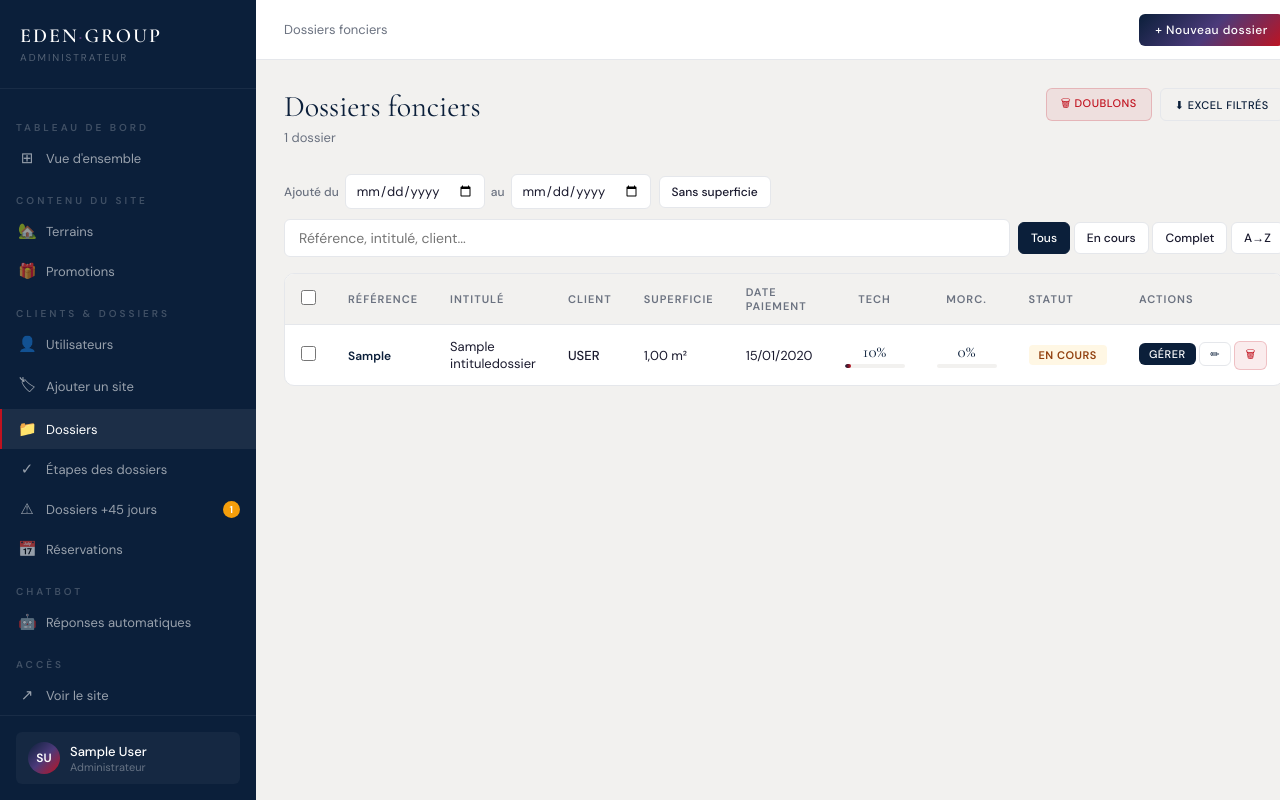
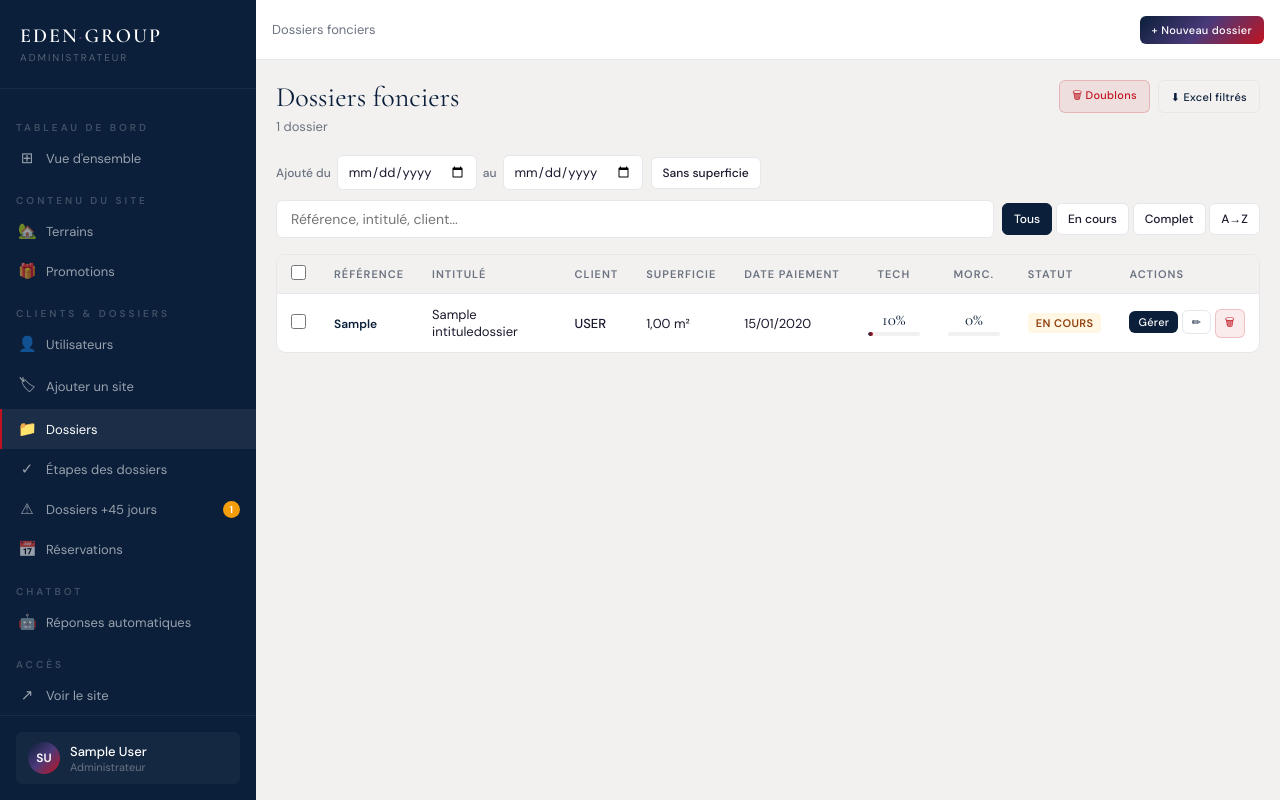
Before and after one commit to edenapplication/EDEN_DOSSIER, a Django app: page /admin-panel/dossiers/ in a window 1280 px wide. Run offline with Django 5.2, Linux system fonts and the light colour scheme; a user stored in the database is signed in; tables that the repository leaves empty hold one stand-in row (values such as "Sample post").

Commit message:
Mise à jour du projet

```diff
--- a/templates/adminpanel/base.html
+++ b/templates/adminpanel/base.html
@@ -18,8 +18,13 @@ html,body{height:100%;overflow-x:hidden}
 body{display:flex;background:var(--gray);font-family:'DM Sans',sans-serif;font-size:14px;color:var(--text)}
 a{text-decoration:none;color:inherit;transition:all .2s}
 button{cursor:pointer;font-family:inherit}
-.sidebar{width:var(--sidebar);background:var(--navy);height:100vh;position:fixed;left:0;top:0;display:flex;flex-direction:column;z-index:100;transition:transform .3s}
-@media(max-width:900px){.sidebar{transform:translateX(-100%)}.sidebar.open{transform:translateX(0)}}
+
+/* SIDEBAR */
+.sidebar{width:var(--sidebar);background:var(--navy);height:100vh;position:fixed;left:0;top:0;display:flex;flex-direction:column;z-index:200;transition:transform .3s}
+@media(max-width:900px){
+  .sidebar{transform:translateX(-100%)}
+  .sidebar.open{transform:translateX(0)}
+}
 .sidebar-logo{padding:24px 20px;border-bottom:1px solid rgba(255,255,255,.06)}
 .sidebar-logo-text{font-family:'Cormorant Garamond',serif;font-size:20px;font-weight:600;letter-spacing:2px;color:#fff}
 .sidebar-logo-badge{font-size:10px;letter-spacing:2px;text-transform:uppercase;color:rgba(255,255,255,.3);margin-top:3px}
@@ -36,47 +41,64 @@ button{cursor:pointer;font-family:inherit}
 .sidebar-avatar{width:32px;height:32px;border-radius:50%;background:var(--gradient);display:flex;align-items:center;justify-content:center;font-size:12px;font-weight:600;color:#fff;flex-shrink:0}
 .sidebar-user-name{font-size:13px;font-weight:500;color:#fff}
 .sidebar-user-role{font-size:11px;color:rgba(255,255,255,.35)}
-.main{margin-left:var(--sidebar);flex:1;display:flex;flex-direction:column;min-height:100vh}
+
+/* MAIN */
+.main{margin-left:var(--sidebar);flex:1;display:flex;flex-direction:column;min-height:100vh;min-width:0;max-width:100%}
 @media(max-width:900px){.main{margin-left:0}}
-.topbar{background:#fff;border-bottom:1px solid var(--border);padding:0 28px;height:60px;display:flex;align-items:center;justify-content:space-between;position:sticky;top:0;z-index:50;gap:16px}
-.topbar-toggle{display:none;background:none;border:none;font-size:20px;color:var(--navy)}
+
+/* TOPBAR */
+.topbar{background:#fff;border-bottom:1px solid var(--border);padding:0 16px;height:60px;display:flex;align-items:center;justify-content:space-between;position:sticky;top:0;z-index:50;gap:8px;overflow:hidden}
+.topbar-toggle{display:none;background:none;border:none;font-size:20px;color:var(--navy);flex-shrink:0}
 @media(max-width:900px){.topbar-toggle{display:block}}
-.topbar-breadcrumb{font-size:13px;color:var(--muted)}
+.topbar-breadcrumb{font-size:13px;color:var(--muted);flex-shrink:0}
 .topbar-breadcrumb a{color:var(--muted)}
 .topbar-breadcrumb a:hover{color:var(--navy)}
-.topbar-actions{display:flex;gap:8px}
-.topbar-btn{display:inline-flex;align-items:center;gap:6px;padding:8px 16px;border-radius:var(--radius-sm);font-size:12px;font-weight:500;border:none;transition:all .2s;letter-spacing:.5px}
+.topbar-actions{display:flex;gap:6px;flex-wrap:wrap;justify-content:flex-end;flex:1;min-width:0}
+.topbar-btn{display:inline-flex;align-items:center;gap:6px;padding:7px 12px;border-radius:var(--radius-sm);font-size:11px;font-weight:500;border:none;transition:all .2s;letter-spacing:.3px;white-space:nowrap}
 .topbar-btn-primary{background:var(--gradient);color:#fff}
 .topbar-btn-primary:hover{opacity:.9}
-.content{padding:28px;flex:1}
-@media(max-width:600px){.content{padding:16px}}
-.page-title{font-family:'Cormorant Garamond',serif;font-size:30px;font-weight:400;color:var(--navy);margin-bottom:4px}
+
+/* CONTENT */
+.content{padding:20px;flex:1;min-width:0;overflow-x:hidden}
+@media(max-width:600px){.content{padding:12px}}
+
+/* TYPOGRAPHY */
+.page-title{font-family:'Cormorant Garamond',serif;font-size:28px;font-weight:400;color:var(--navy);margin-bottom:4px}
+@media(max-width:600px){.page-title{font-size:22px}}
 .page-sub{font-size:13px;color:var(--muted)}
-.page-header{margin-bottom:28px;display:flex;align-items:flex-start;justify-content:space-between;flex-wrap:wrap;gap:16px}
+.page-header{margin-bottom:20px;display:flex;align-items:flex-start;justify-content:space-between;flex-wrap:wrap;gap:12px}
+
+/* STAT CARDS */
 .stat-cards{display:grid;grid-template-columns:repeat(4,1fr);gap:16px;margin-bottom:28px}
 @media(max-width:1100px){.stat-cards{grid-template-columns:repeat(2,1fr)}}
-@media(max-width:520px){.stat-cards{grid-template-columns:1fr}}
-.stat-card{background:#fff;border:1px solid var(--border);border-radius:var(--radius);padding:20px;display:flex;align-items:center;gap:14px;transition:all .3s}
+@media(max-width:520px){.stat-cards{grid-template-columns:1fr 1fr}}
+.stat-card{background:#fff;border:1px solid var(--border);border-radius:var(--radius);padding:16px;display:flex;align-items:center;gap:12px;transition:all .3s}
 .stat-card:hover{box-shadow:var(--shadow-md);transform:translateY(-2px)}
-.stat-icon{width:44px;height:44px;border-radius:var(--radius-sm);display:flex;align-items:center;justify-content:center;font-size:18px;flex-shrink:0}
+.stat-icon{width:40px;height:40px;border-radius:var(--radius-sm);display:flex;align-items:center;justify-content:center;font-size:16px;flex-shrink:0}
 .stat-icon-blue{background:rgba(11,31,58,.07)}
 .stat-icon-red{background:rgba(193,18,31,.07)}
 .stat-icon-green{background:rgba(16,185,129,.07)}
 .stat-icon-yellow{background:rgba(251,191,36,.1)}
 .stat-icon-orange{background:rgba(245,158,11,.1)}
-.stat-num{font-family:'Cormorant Garamond',serif;font-size:30px;font-weight:300;color:var(--navy);line-height:1}
+.stat-num{font-family:'Cormorant Garamond',serif;font-size:28px;font-weight:300;color:var(--navy);line-height:1}
 .stat-label{font-size:11px;color:var(--muted);margin-top:3px}
+
+/* CARD */
 .card{background:#fff;border:1px solid var(--border);border-radius:var(--radius);overflow:hidden}
-.card-header{padding:18px 24px;border-bottom:1px solid var(--border);display:flex;align-items:center;justify-content:space-between;flex-wrap:wrap;gap:12px}
+.card-header{padding:16px 20px;border-bottom:1px solid var(--border);display:flex;align-items:center;justify-content:space-between;flex-wrap:wrap;gap:12px}
 .card-title{font-size:14px;font-weight:600;color:var(--text)}
-.card-body{padding:20px}
+.card-body{padding:16px}
+
+/* TABLE — scroll horizontal sur mobile */
+.table-wrap{overflow-x:auto;-webkit-overflow-scrolling:touch;width:100%}
 .table{width:100%;border-collapse:collapse;font-size:13px}
-.table th{padding:11px 16px;text-align:left;font-size:11px;font-weight:600;letter-spacing:1px;text-transform:uppercase;color:var(--muted);border-bottom:1px solid var(--border);background:var(--gray)}
-.table td{padding:13px 16px;border-bottom:1px solid var(--border);vertical-align:middle}
+.table th{padding:10px 14px;text-align:left;font-size:11px;font-weight:600;letter-spacing:1px;text-transform:uppercase;color:var(--muted);border-bottom:1px solid var(--border);background:var(--gray);white-space:nowrap}
+.table td{padding:12px 14px;border-bottom:1px solid var(--border);vertical-align:middle}
 .table tr:last-child td{border-bottom:none}
 .table tbody tr:hover{background:var(--gray)}
-.table-wrap{overflow-x:auto}
-.badge{display:inline-flex;align-items:center;padding:3px 10px;border-radius:4px;font-size:11px;font-weight:600;letter-spacing:.5px;text-transform:uppercase;white-space:nowrap}
+
+/* BADGES */
+.badge{display:inline-flex;align-items:center;padding:3px 8px;border-radius:4px;font-size:11px;font-weight:600;letter-spacing:.4px;text-transform:uppercase;white-space:nowrap}
 .badge-green{background:rgba(16,185,129,.1);color:#065f46}
 .badge-red{background:rgba(193,18,31,.1);color:var(--red)}
 .badge-yellow{background:rgba(251,191,36,.12);color:#92400e}
@@ -84,7 +106,9 @@ button{cursor:pointer;font-family:inherit}
 .badge-blue{background:rgba(11,31,58,.08);color:var(--navy)}
 .badge-gray{background:var(--gray);color:var(--muted)}
 .badge-auto{background:rgba(139,92,246,.1);color:#6d28d9;font-size:10px;padding:2px 7px}
-.btn{display:inline-flex;align-items:center;gap:5px;padding:8px 16px;border-radius:var(--radius-sm);font-size:12px;font-weight:500;border:none;transition:all .2s;white-space:nowrap;letter-spacing:.5px;text-transform:uppercase}
+
+/* BUTTONS */
+.btn{display:inline-flex;align-items:center;gap:5px;padding:7px 14px;border-radius:var(--radius-sm);font-size:12px;font-weight:500;border:none;transition:all .2s;white-space:nowrap;letter-spacing:.3px}
 .btn-primary{background:var(--gradient);color:#fff}
 .btn-primary:hover{opacity:.9}
 .btn-secondary{background:var(--navy);color:#fff}
@@ -93,8 +117,10 @@ button{cursor:pointer;font-family:inherit}
 .btn-danger:hover{background:var(--red);color:#fff}
 .btn-outline{background:none;color:var(--navy);border:1.5px solid var(--border)}
 .btn-outline:hover{border-color:var(--navy)}
-.btn-sm{padding:6px 14px;font-size:11px}
-.btn-xs{padding:4px 10px;font-size:11px}
+.btn-sm{padding:6px 12px;font-size:11px}
+.btn-xs{padding:4px 9px;font-size:11px}
+
+/* FORMS */
 .form-group{margin-bottom:18px}
 .form-label{display:block;font-size:11px;font-weight:600;letter-spacing:.5px;text-transform:uppercase;color:var(--muted);margin-bottom:7px}
 .form-control{width:100%;background:#fff;border:1.5px solid var(--border);border-radius:var(--radius-sm);padding:10px 13px;font-size:14px;font-family:inherit;color:var(--text);transition:border-color .2s;outline:none}
@@ -105,17 +131,23 @@ button{cursor:pointer;font-family:inherit}
 .form-check input[type=checkbox]{width:15px;height:15px;accent-color:var(--navy)}
 .form-row{display:grid;grid-template-columns:1fr 1fr;gap:16px}
 @media(max-width:600px){.form-row{grid-template-columns:1fr}}
-.form-section{background:#fff;border:1px solid var(--border);border-radius:var(--radius);padding:24px;margin-bottom:20px}
+.form-section{background:#fff;border:1px solid var(--border);border-radius:var(--radius);padding:20px;margin-bottom:20px}
 .form-section-title{font-size:13px;font-weight:600;color:var(--navy);margin-bottom:18px;padding-bottom:10px;border-bottom:1px solid var(--border)}
+
+/* ALERTS */
 .messages-wrap{display:flex;flex-direction:column;gap:8px;margin-bottom:20px}
 .alert{padding:12px 16px;border-radius:var(--radius-sm);font-size:13px;display:flex;align-items:flex-start;gap:8px}
 .alert-success{background:rgba(16,185,129,.06);border:1px solid rgba(16,185,129,.2);color:#065f46}
 .alert-error{background:rgba(193,18,31,.06);border:1px solid rgba(193,18,31,.2);color:var(--red)}
+
+/* PROGRESS */
 .progress-bar-wrap{height:6px;background:var(--gray);border-radius:100px;overflow:hidden}
 .progress-bar{height:100%;background:var(--gradient);border-radius:100px;transition:width 1s ease}
-.notif-banner{background:linear-gradient(135deg,rgba(245,158,11,.12),rgba(245,158,11,.06));border:1px solid rgba(245,158,11,.3);border-radius:var(--radius-sm);padding:14px 20px;margin-bottom:24px;display:flex;align-items:center;gap:14px;flex-wrap:wrap}
+
+/* NOTIF BANNER */
+.notif-banner{background:linear-gradient(135deg,rgba(245,158,11,.12),rgba(245,158,11,.06));border:1px solid rgba(245,158,11,.3);border-radius:var(--radius-sm);padding:14px 16px;margin-bottom:20px;display:flex;align-items:center;gap:12px;flex-wrap:wrap}
 .notif-banner-icon{font-size:20px;flex-shrink:0}
-.notif-banner-text{flex:1;font-size:13px;color:#92400e;line-height:1.5}
+.notif-banner-text{flex:1;font-size:13px;color:#92400e;line-height:1.5;min-width:0}
 .notif-banner-text strong{color:#78350f}
 </style>
 {% block extra_css %}{% endblock %}
--- a/templates/adminpanel/dossiers/list.html
+++ b/templates/adminpanel/dossiers/list.html
@@ -11,27 +11,27 @@
 {% block extra_css %}
 <style>
 .filter-bar{display:flex;gap:8px;margin-bottom:16px;flex-wrap:wrap;align-items:center}
-.search-input{flex:1;min-width:180px;background:#fff;border:1.5px solid var(--border);border-radius:var(--radius-sm);padding:9px 14px;font-size:14px;font-family:inherit;outline:none;transition:border-color .2s}
+.search-input{flex:1;min-width:160px;background:#fff;border:1.5px solid var(--border);border-radius:var(--radius-sm);padding:9px 14px;font-size:14px;font-family:inherit;outline:none;transition:border-color .2s}
 .search-input:focus{border-color:var(--navy)}
-.status-btn{padding:7px 12px;border-radius:var(--radius-sm);font-size:12px;font-weight:500;border:1.5px solid var(--border);background:#fff;cursor:pointer;transition:all .2s;white-space:nowrap;color:var(--text)}
+.status-btn{padding:7px 11px;border-radius:var(--radius-sm);font-size:12px;font-weight:500;border:1.5px solid var(--border);background:#fff;cursor:pointer;transition:all .2s;white-space:nowrap;color:var(--text)}
 .status-btn.active,.status-btn:hover{background:var(--navy);color:#fff;border-color:var(--navy)}
-.date-input{background:#fff;border:1.5px solid var(--border);border-radius:var(--radius-sm);padding:7px 10px;font-size:13px;font-family:inherit;outline:none;color:var(--text);cursor:pointer}
+.date-input{background:#fff;border:1.5px solid var(--border);border-radius:var(--radius-sm);padding:7px 10px;font-size:13px;font-family:inherit;outline:none;color:var(--text);cursor:pointer;max-width:150px}
 .date-input:focus{border-color:var(--navy)}
 .date-label{font-size:12px;color:var(--muted);font-weight:500;white-space:nowrap}
 .filter-period{display:flex;align-items:center;gap:6px;flex-wrap:wrap}
 .pct-cell{text-align:center}
 .pct-num{font-family:'Cormorant Garamond',serif;font-size:17px;font-weight:400;line-height:1}
-.pct-bar-mini{height:4px;background:var(--gray);border-radius:100px;overflow:hidden;margin-top:4px;width:60px}
+.pct-bar-mini{height:4px;background:var(--gray);border-radius:100px;overflow:hidden;margin-top:4px;width:52px}
 .pct-bar-mini-fill{height:100%;border-radius:100px}
 .pct-tech-fill{background:linear-gradient(90deg,#0B1F3A,#C1121F)}
 .pct-morc-fill{background:linear-gradient(90deg,#123C6D,#4B3A7A)}
 
 /* BULK */
-.bulk-bar{display:none;background:linear-gradient(135deg,rgba(11,31,58,.06),rgba(193,18,31,.04));border:1.5px solid rgba(11,31,58,.15);border-radius:var(--radius-sm);padding:12px 16px;margin-bottom:16px;align-items:center;gap:10px;flex-wrap:wrap}
+.bulk-bar{display:none;background:linear-gradient(135deg,rgba(11,31,58,.06),rgba(193,18,31,.04));border:1.5px solid rgba(11,31,58,.15);border-radius:var(--radius-sm);padding:10px 14px;margin-bottom:16px;align-items:center;gap:8px;flex-wrap:wrap}
 .bulk-bar.visible{display:flex}
 .bulk-count{font-size:13px;font-weight:600;color:var(--navy);flex-shrink:0}
-.bulk-select{background:#fff;border:1.5px solid var(--border);border-radius:var(--radius-sm);padding:7px 11px;font-size:13px;font-family:inherit;color:var(--text);outline:none;cursor:pointer}
-.bulk-apply{padding:7px 16px;border-radius:var(--radius-sm);font-size:12px;font-weight:600;border:none;cursor:pointer;text-transform:uppercase;transition:all .2s;white-space:nowrap}
+.bulk-select{background:#fff;border:1.5px solid var(--border);border-radius:var(--radius-sm);padding:7px 10px;font-size:13px;font-family:inherit;color:var(--text);outline:none;cursor:pointer;max-width:220px}
+.bulk-apply{padding:7px 14px;border-radius:var(--radius-sm);font-size:12px;font-weight:600;border:none;cursor:pointer;text-transform:uppercase;transition:all .2s;white-space:nowrap}
 .bulk-primary{background:var(--gradient);color:#fff}.bulk-primary:hover{opacity:.9}
 .bulk-danger{background:rgba(193,18,31,.1);color:var(--red);border:1.5px solid rgba(193,18,31,.2)}.bulk-danger:hover{background:var(--red);color:#fff}
 .bulk-cancel{background:none;border:none;color:var(--muted);cursor:pointer;font-size:20px;margin-left:auto;line-height:1}
@@ -39,52 +39,51 @@
 tr.selected-row td{background:rgba(11,31,58,.03)}
 .client-upper{text-transform:uppercase;font-weight:500}
 
-/* superficie inline input */
+/* superficie inline */
 .superficie-inline{display:none;align-items:center;gap:8px}
 .superficie-inline.visible{display:flex}
-.superficie-field{background:#fff;border:1.5px solid var(--border);border-radius:var(--radius-sm);padding:6px 10px;font-size:13px;font-family:inherit;width:130px;outline:none}
+.superficie-field{background:#fff;border:1.5px solid var(--border);border-radius:var(--radius-sm);padding:6px 10px;font-size:13px;font-family:inherit;width:110px;outline:none}
 .superficie-field:focus{border-color:var(--navy)}
 
-/* MODAL AVANCEMENT */
+/* MODAL */
 .modal-overlay{display:none;position:fixed;inset:0;background:rgba(0,0,0,.55);z-index:600;align-items:center;justify-content:center;padding:16px}
 .modal-overlay.open{display:flex}
-.modal-box{background:#fff;border-radius:var(--radius);padding:28px;max-width:500px;width:100%;box-shadow:0 24px 60px rgba(0,0,0,.2);max-height:90vh;overflow-y:auto}
-.modal-title{font-family:'Cormorant Garamond',serif;font-size:22px;font-weight:400;color:var(--navy);margin-bottom:6px}
+.modal-box{background:#fff;border-radius:var(--radius);padding:22px;max-width:500px;width:100%;box-shadow:0 24px 60px rgba(0,0,0,.2);max-height:90vh;overflow-y:auto}
+.modal-title{font-family:'Cormorant Garamond',serif;font-size:20px;font-weight:400;color:var(--navy);margin-bottom:6px}
 .modal-sub{font-size:13px;color:var(--muted);margin-bottom:20px}
 .etape-check-row{display:flex;align-items:center;gap:10px;padding:10px 0;border-bottom:1px solid var(--border)}
 .etape-check-row:last-child{border-bottom:none}
 .etape-check-box{width:16px;height:16px;accent-color:var(--navy);cursor:pointer;flex-shrink:0}
-.etape-label{flex:1;font-size:13.5px;color:var(--text)}
+.etape-label{flex:1;font-size:13px;color:var(--text)}
 .etape-pct-label{font-size:13px;color:var(--muted)}
 
-/* RESPONSIVE */
+/* TABLE */
 .table-wrap{overflow-x:auto;-webkit-overflow-scrolling:touch;width:100%}
-.table{min-width:750px}
+.table{min-width:700px}
 
-@media(max-width:640px){
-  .filter-bar{flex-direction:column;align-items:stretch}
-  .search-input{min-width:100%;width:100%}
+/* CARDS MOBILE */
+@media(max-width:700px){
+  .filter-period{flex-wrap:wrap}
+  .date-input{max-width:100%;flex:1;min-width:120px}
   .filter-btns-dossier{display:flex;gap:6px;flex-wrap:wrap}
   .status-btn{flex:1;text-align:center}
-  .filter-period{flex-direction:column;align-items:stretch}
-  .date-input{width:100%}
-  .page-header{flex-direction:column;align-items:flex-start;gap:10px}
-  .page-header .btn{font-size:11px;padding:6px 10px}
+  .page-header{flex-direction:column;align-items:flex-start;gap:8px}
+  .page-header .btn{font-size:11px;padding:5px 9px}
   .table-wrap{display:none}
   .mobile-cards-dos{display:block}
+}
+@media(min-width:701px){.mobile-cards-dos{display:none}}
 .dos-card{background:#fff;border:1px solid var(--border);border-radius:var(--radius);padding:14px;margin-bottom:10px;position:relative}
 .dos-card-ref{font-size:11px;color:var(--muted);margin-bottom:2px}
 .dos-card-title{font-weight:700;font-size:15px;color:var(--navy);margin-bottom:4px}
 .dos-card-client{font-size:13px;text-transform:uppercase;font-weight:500;margin-bottom:8px}
 .dos-card-row{display:flex;justify-content:space-between;font-size:12px;margin-bottom:4px;color:var(--text)}
-  .dos-card-progress{display:flex;gap:12px;margin:10px 0;flex-wrap:wrap}
+.dos-card-progress{display:flex;gap:10px;margin:10px 0;flex-wrap:wrap}
 .dos-card-prog-item{flex:1;min-width:80px;background:var(--cream);border-radius:6px;padding:8px 10px}
 .dos-card-prog-label{font-size:10px;letter-spacing:1px;text-transform:uppercase;color:var(--muted);margin-bottom:4px}
 .dos-card-prog-val{font-family:'Cormorant Garamond',serif;font-size:22px;font-weight:300;color:var(--navy)}
 .dos-card-actions{display:flex;gap:6px;margin-top:10px;padding-top:10px;border-top:1px solid var(--border);flex-wrap:wrap}
 .dos-card-check{position:absolute;top:12px;right:12px}
-}
-@media(min-width:641px){.mobile-cards-dos{display:none}}
 </style>
 {% endblock %}
 
```
Also changed, not shown: templates/adminpanel/clients/list.html (+20 -22 lines). Lines whose indentation alone changed are shown as unchanged.
